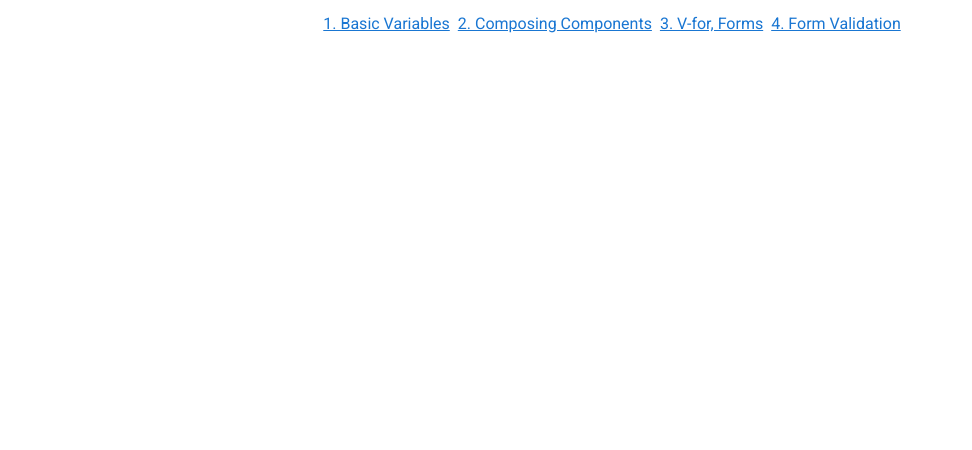
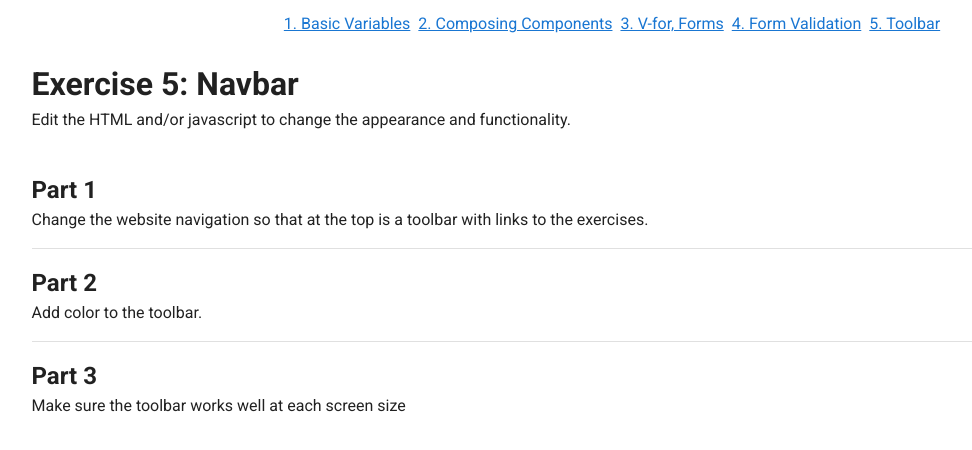
Before and after one commit to millerwassup/resvue, a Vue app: page /exercise-five in a window 1280 px wide. Shown: the top 450 px of the page, without its empty margins (28-1000 px from the left). Built offline with nearby package versions, Linux system fonts and the light colour scheme.

Commit message:
add exercise 5

```diff
--- a/src/App.vue
+++ b/src/App.vue
@@ -7,6 +7,7 @@
           <router-link class="mx-1" to="/exercise-two">2. Composing Components</router-link>
           <router-link class="mx-1" to="/exercise-three">3. V-for, Forms</router-link>
           <router-link class="mx-1" to="/exercise-four">4. Form Validation</router-link>
+          <router-link class="mx-1" to="/exercise-five">5. Toolbar</router-link>
         </v-layout>
       </v-container>
       <router-view/>
--- a/src/router.js
+++ b/src/router.js
@@ -4,6 +4,7 @@ import ExerciseOne from './views/ExerciseOne.vue'
 import ExerciseTwo from './views/ExerciseTwo.vue'
 import ExerciseThree from './views/ExerciseThree.vue'
 import ExerciseFour from './views/ExerciseFour.vue'
+import ExerciseFive from './views/ExerciseFive.vue'
 
 Vue.use(Router)
 
@@ -30,6 +31,11 @@ export default new Router({
       path: '/exercise-four',
       name: 'exercise-four',
       component: ExerciseFour
+    },
+    {
+      path: '/exercise-five',
+      name: 'exercise-five',
+      component: ExerciseFive
     }
   ]
 })
--- /dev/null
+++ b/src/views/ExerciseFive.vue
@@ -0,0 +1,47 @@
+<template>
+  <v-container id="exercise-five">
+    <v-row no-gutters>
+      <v-col cols="12">
+        <h1>Exercise 5: Navbar</h1>
+      </v-col>
+
+      <v-col cols="12">
+        <p>Edit the HTML and/or javascript to change the appearance and functionality.</p>
+      </v-col>
+    </v-row>
+
+    <v-row>
+      <v-col cols="12">
+        <h2>Part 1</h2>
+        Change the website navigation so that at the top is a toolbar with links to the exercises.
+      </v-col>
+    </v-row>
+
+    <v-divider class="my-4"/>
+
+    <v-row>
+      <v-col cols="12">
+        <h2>Part 2</h2>
+        Add color to the toolbar.
+      </v-col>
+    </v-row>
+
+    <v-divider class="my-4"/>
+
+    <v-row>
+      <v-col cols="12">
+        <h2>Part 3</h2>
+        Make sure the toolbar works well at each screen size
+      </v-col>
+    </v-row>
+  </v-container>
+</template>
+
+<script>
+export default {
+  name: 'ExerciseFive',
+
+  data: () => ({
+  })
+}
+</script>
```
